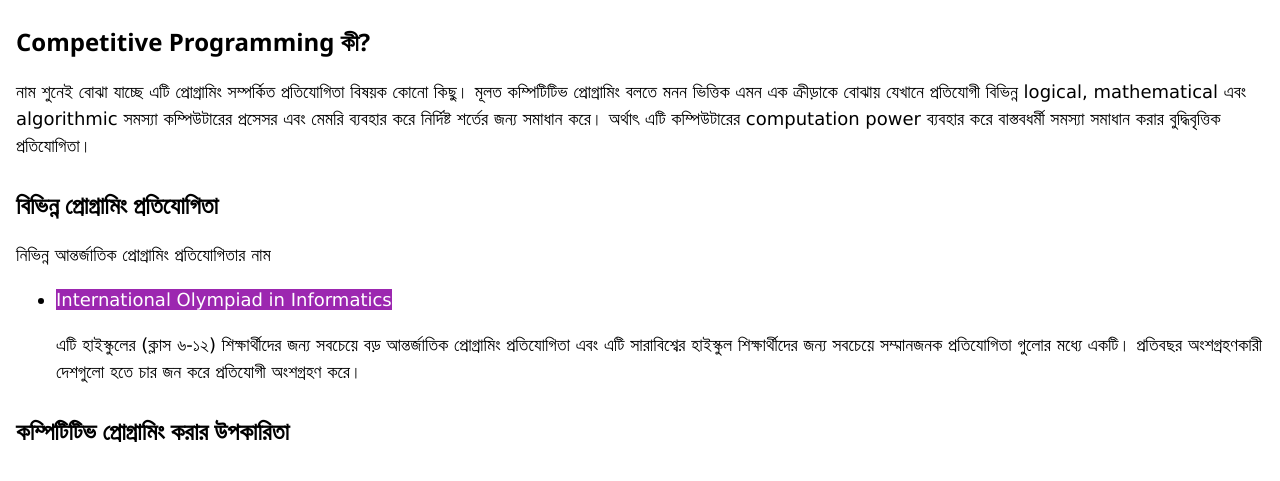
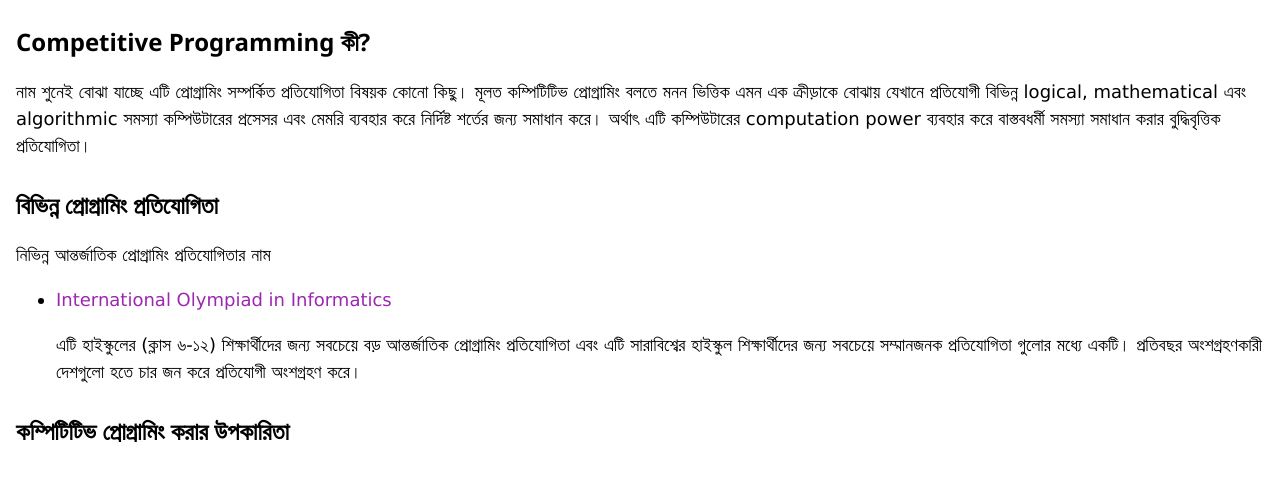
Before and after one commit to shihan04/shihan04.github.io, a plain HTML site: page intro-to-cp.html in a window 1280 px wide. Shown: the part 83-564 px from the top of the page. Drawn offline with Linux system fonts and the light colour scheme.

Commit message:
Update intro-to-cp.html

```diff
--- a/intro-to-cp.html
+++ b/intro-to-cp.html
@@ -26,7 +26,7 @@
             <p class="w3-large">নিভিন্ন আন্তর্জাতিক প্রোগ্রামিং প্রতিযোগিতার নাম</p>
             <ul class="w3-large">
                 <li>
-                    <span><font class="w3-purple">International Olympiad in Informatics</font></span>
+                    <span class="w3-text-purple">International Olympiad in Informatics</span>
                     <p>এটি হাইস্কুলের (ক্লাস ৬-১২) শিক্ষার্থীদের জন্য সবচেয়ে বড় আন্তর্জাতিক প্রোগ্রামিং প্রতিযোগিতা এবং এটি সারাবিশ্বের হাইস্কুল শিক্ষার্থীদের জন্য সবচেয়ে সম্মানজনক প্রতিযোগিতা গুলোর মধ্যে একটি।
                         প্রতিবছর অংশগ্রহণকারী দেশগুলো হতে চার জন করে প্রতিযোগী অংশগ্রহণ করে।
                     </p>
```
